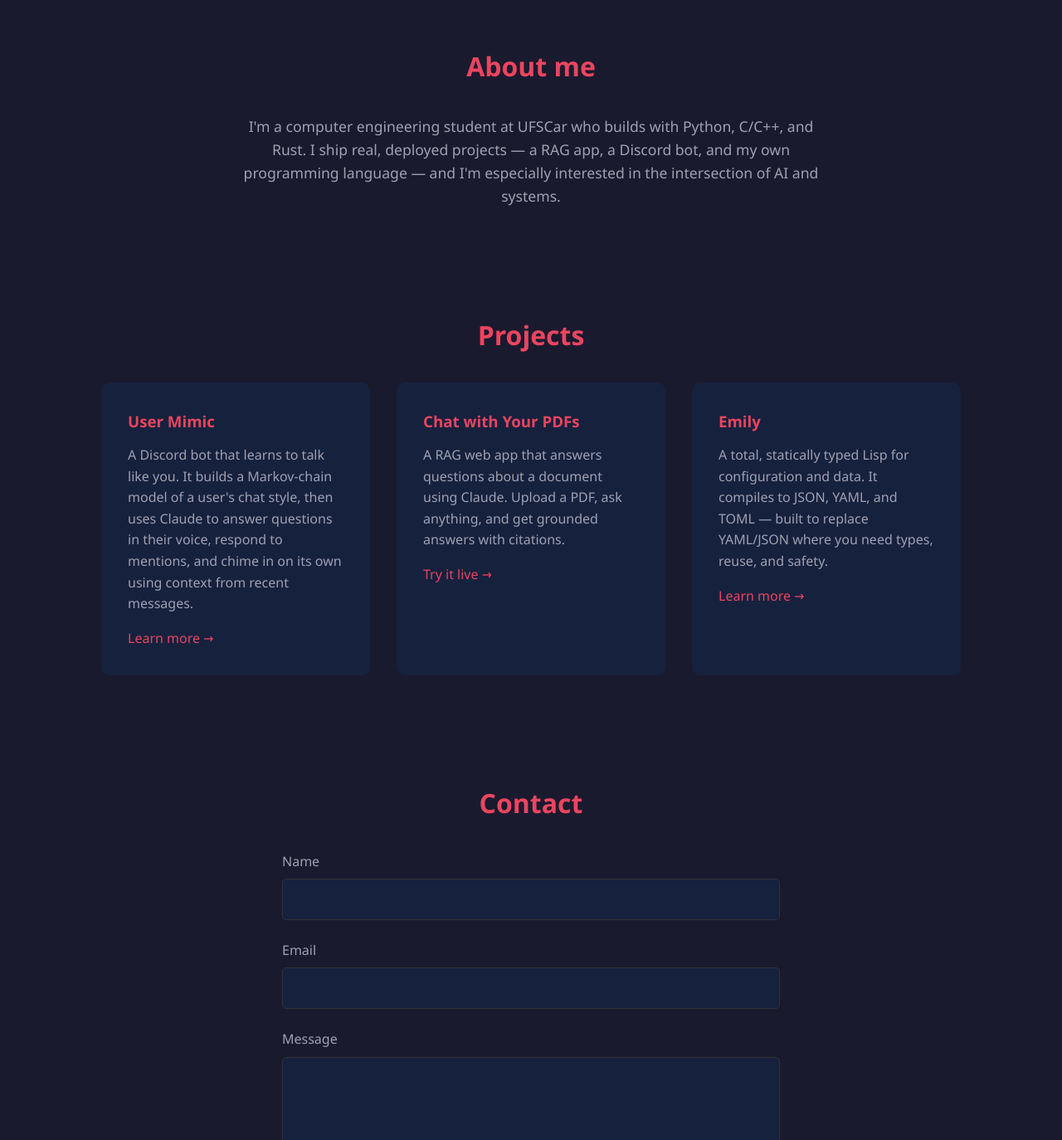
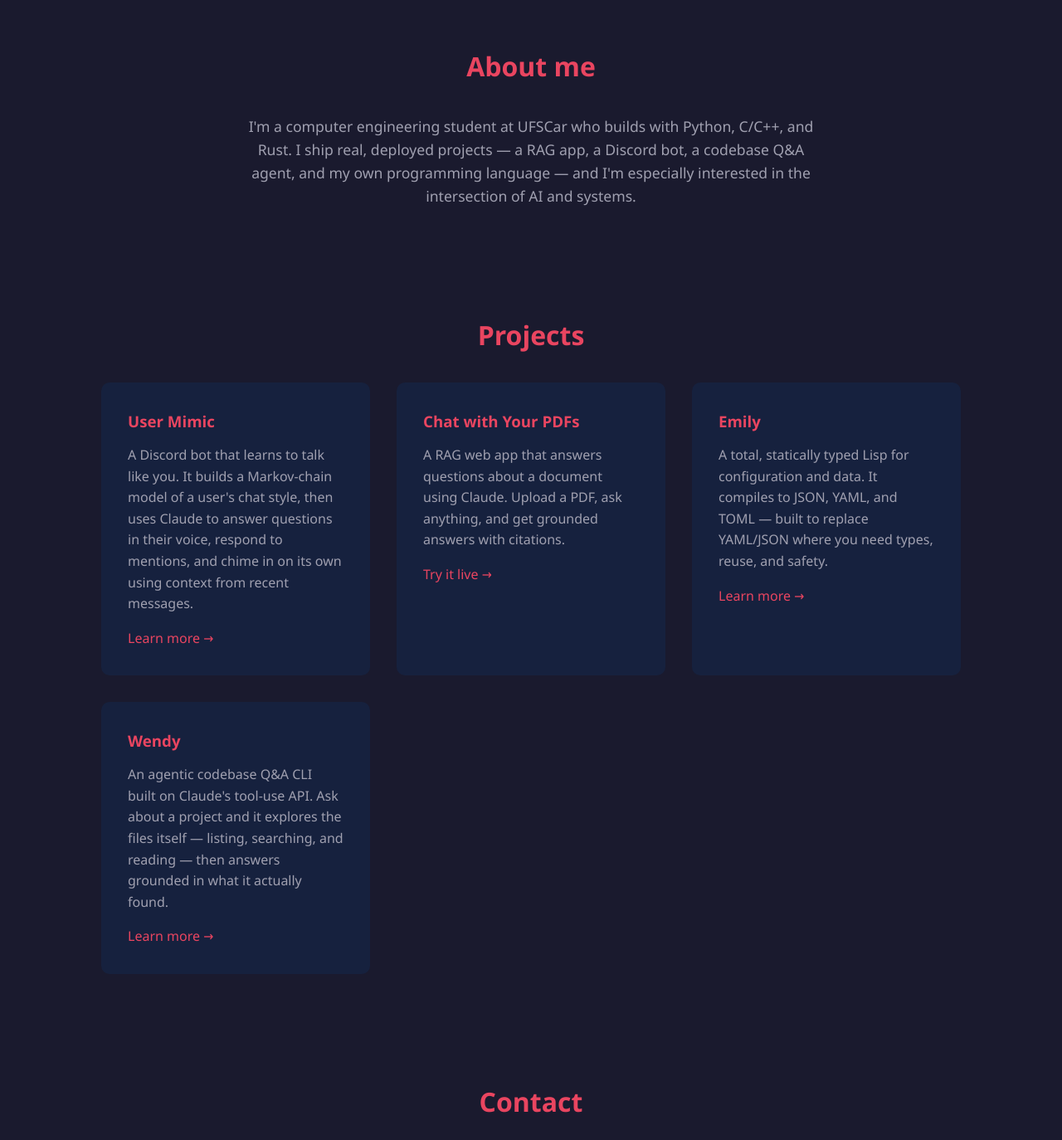
Before and after one commit to Julia-b-work/portfolio, a website: page index.html in a window 1280 px wide. Shown: the part 720-2094 px from the top of the page at 83% size. Drawn offline with Linux system fonts and the light colour scheme.

Commit message:
Add Wendy agent project card

```diff
--- a/index.html
+++ b/index.html
@@ -37,8 +37,8 @@
         <p>
             I'm a computer engineering student at UFSCar who builds with Python,
             C/C++, and Rust. I ship real, deployed projects — a RAG app, a Discord
-            bot, and my own programming language — and I'm especially interested in
-            the intersection of AI and systems.
+            bot, a codebase Q&amp;A agent, and my own programming language — and I'm
+            especially interested in the intersection of AI and systems.
         </p>
       </div>
     </section>
@@ -60,6 +60,11 @@
           <h3>Emily</h3>
           <p>A total, statically typed Lisp for configuration and data. It compiles to JSON, YAML, and TOML — built to replace YAML/JSON where you need types, reuse, and safety.</p>
           <a href="https://github.com/Julia-b-work/emily-language" class="project-link" target="_blank" rel="noopener">Learn more &rarr;</a>
+        </div>
+        <div class="project-card">
+          <h3>Wendy</h3>
+          <p>An agentic codebase Q&amp;A CLI built on Claude's tool-use API. Ask about a project and it explores the files itself — listing, searching, and reading — then answers grounded in what it actually found.</p>
+          <a href="https://github.com/Julia-b-work/wendy-agent" class="project-link" target="_blank" rel="noopener">Learn more &rarr;</a>
         </div>
       </div>
     </section>
```
